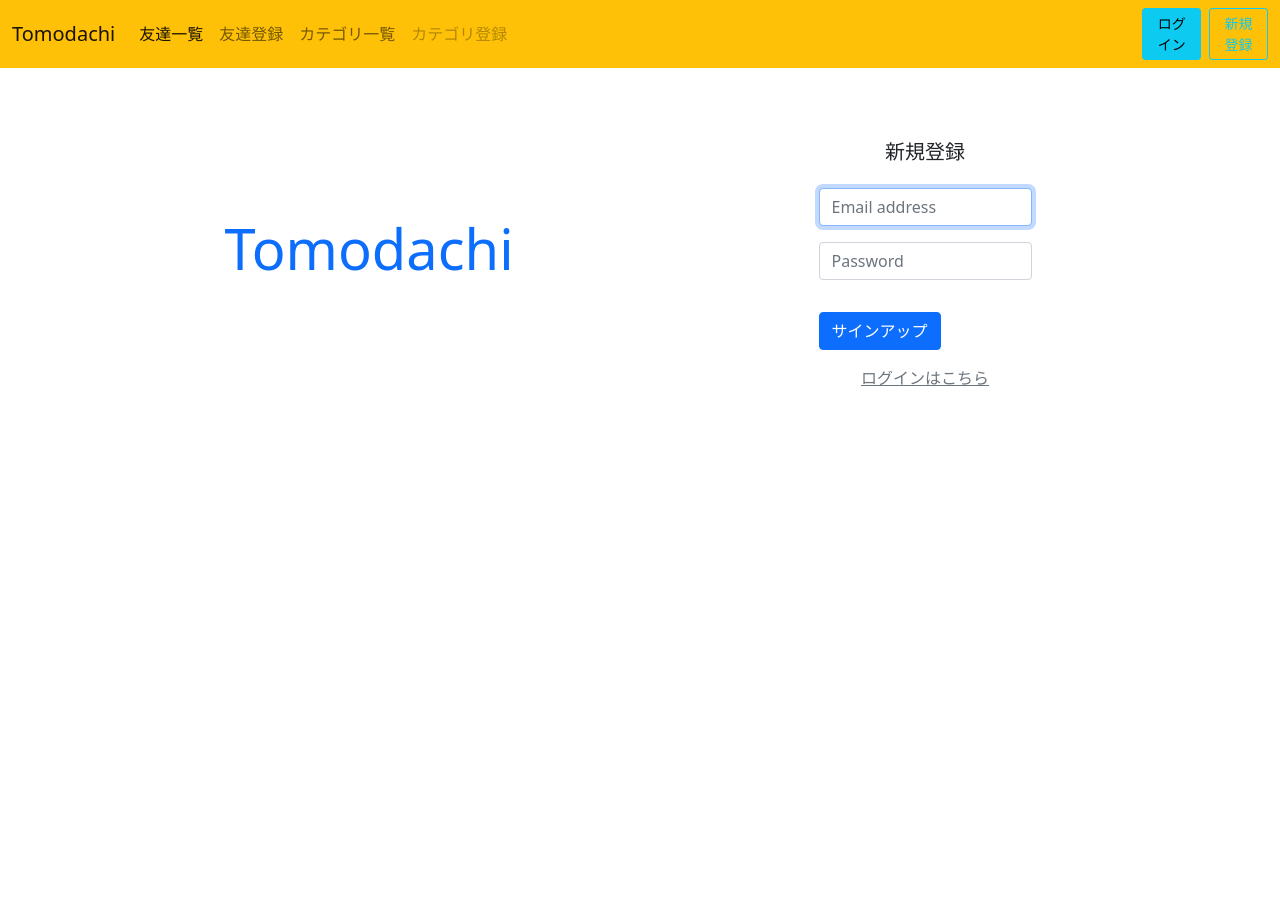
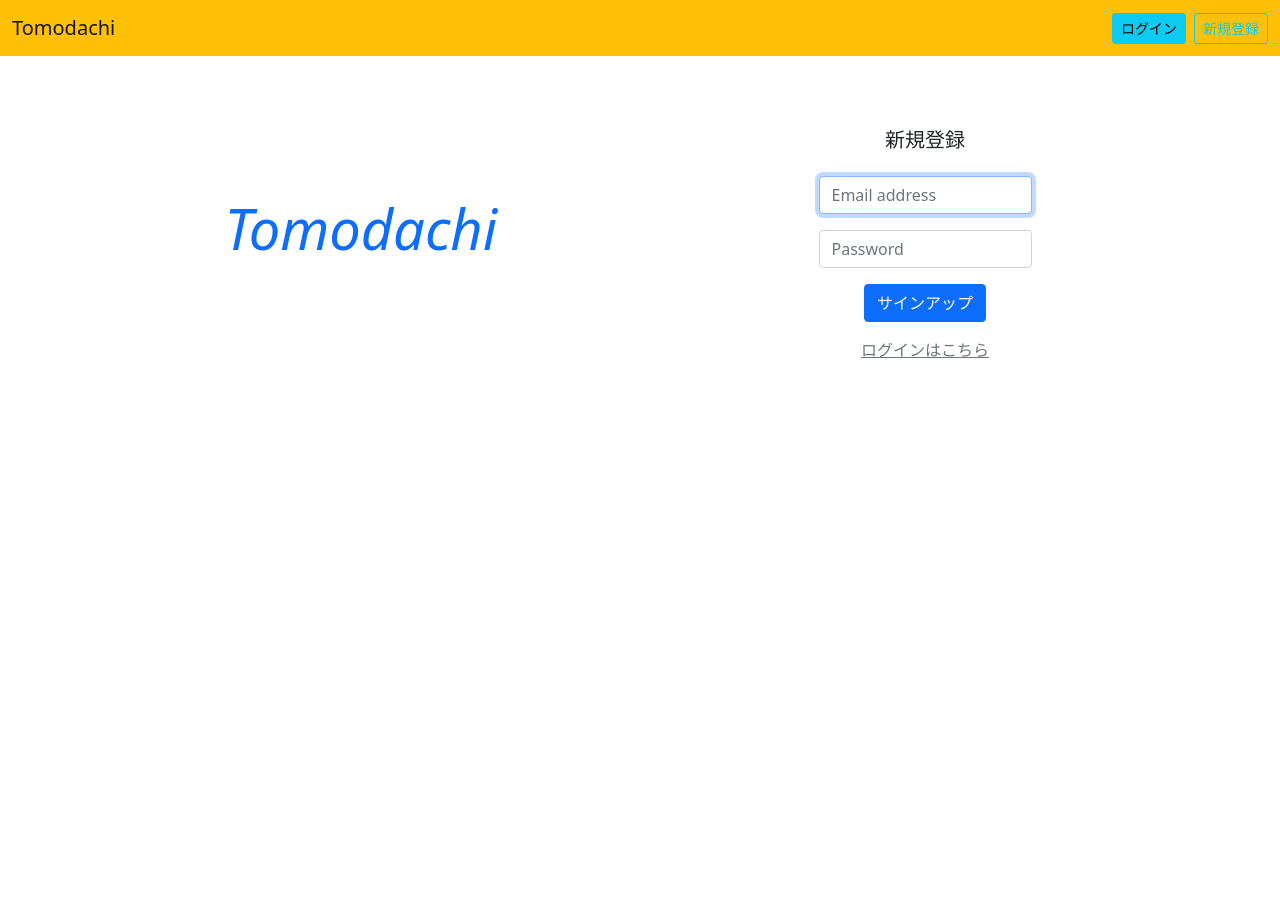
Before and after one commit to kyantaro-man/practice-Tomodachi, a Django app: page /signup/ in a window 1280 px wide. Before the commit the page ends 386 px from the top, so only its background shows below. Run offline with Django 3.2, Linux system fonts and the light colour scheme; some libraries are stand-ins or nearby versions.

Commit message:
認証画面とヘッダの修正

```diff
--- a/config/urls.py
+++ b/config/urls.py
@@ -19,11 +19,11 @@ from friendslist import views
 from django.contrib.auth.views import LogoutView
 
 urlpatterns = [
+    path('', views.index),
     path('admin/', admin.site.urls),
     path('login/', views.Login.as_view()),
     path('logout/', LogoutView.as_view()),
     path('signup/', views.signup),
-    path('', views.index),
     path('create/', views.create),
     path('category/create/', views.category_create),
     path('category/<slug:pk>/', views.category_index),
--- a/friendslist/views.py
+++ b/friendslist/views.py
@@ -130,9 +130,6 @@ def memo_delete(request, pk, memo_pk):
 
 
 
-
-
-
 class Login(LoginView):
     template_name = 'friendslist/auth.html'
 
--- a/templates/friendslist/auth.html
+++ b/templates/friendslist/auth.html
@@ -1,10 +1,10 @@
 {% extends 'friendslist/base_auth.html' %}
 
 {% block content %}
-<div class="container ">
+<div class="container vh-100">
     <div class="row">
         <div class="col-lg-3 m-auto ">
-            <h1 class="display-4 font-italic text-center "><a href="/" class="text-decoration-none">Tomodachi</a></h1>
+            <h1 class="display-4 fst-italic text-center "><a href="" class="text-decoration-none">Tomodachi</a></h1>
             </div>
             <div class="col-lg-3 m-auto ">
 
@@ -28,13 +28,15 @@
                     <input type="password" id="id_password" name="password" class="form-control" placeholder="Password" required>
                 </div>
 
-                <button class="btn btn-primary btn-block my-3" type="submit">
+                <div class="form-label-group my-3 d-flex justify-content-center">
+                    <button class="btn btn-primary btn-block" type="submit">
                         {% if 'login' in request.path %}
                         サインイン
                         {% elif 'signup' in request.path %}
                         サインアップ
                         {% endif %}
                     </button>
+                </div>
 
                 {% if 'login' in request.path %}
                 <div class="text-center">
--- a/templates/friendslist/snippets/header.html
+++ b/templates/friendslist/snippets/header.html
@@ -1,25 +1,28 @@
 <nav class="navbar navbar-expand-lg navbar-light bg-warning mb-5">
     <div class="container-fluid">
-        <a class="navbar-brand" href="#">Tomodachi</a>
+        <a class="navbar-brand" href="">Tomodachi</a>
+        {% if user.is_authenticated %}
         <button class="navbar-toggler" type="button" data-bs-toggle="collapse" data-bs-target="#navbarNav" aria-controls="navbarNav" aria-expanded="false" aria-label="Toggle navigation">
             <span class="navbar-toggler-icon"></span>
         </button>
         <div class="collapse navbar-collapse" id="navbarNav">
             <ul class="navbar-nav">
                 <li class="nav-item">
-                    <a class="nav-link active" aria-current="page" href="/">友達一覧</a>
+                    <a class="nav-link" aria-current="page" href="/">友達一覧</a>
                 </li>
                 <li class="nav-item">
                     <a class="nav-link" href="create/">友達登録</a>
                 </li>
                 <li class="nav-item">
-                    <a class="nav-link" href="#">カテゴリ一覧</a>
+                    <a class="nav-link" href="/category/{{ first_category.pk }}/">カテゴリ一覧</a>
                 </li>
                 <li class="nav-item">
-                    <a class="nav-link disabled" href="#" tabindex="-1" aria-disabled="true">カテゴリ登録</a>
+                    <a class="nav-link" href="/category/create/" tabindex="-1" aria-disabled="true">カテゴリ登録</a>
                 </li>
             </ul>
         </div>
+        {% endif %}
+
         {% if user.is_authenticated %}
         <a class="btn btn-sm btn-danger w-25" href="/logout/">ログアウト</a>
         {% else %}
```
Also changed, not shown: db.sqlite3. Lines whose indentation alone changed are shown as unchanged.
